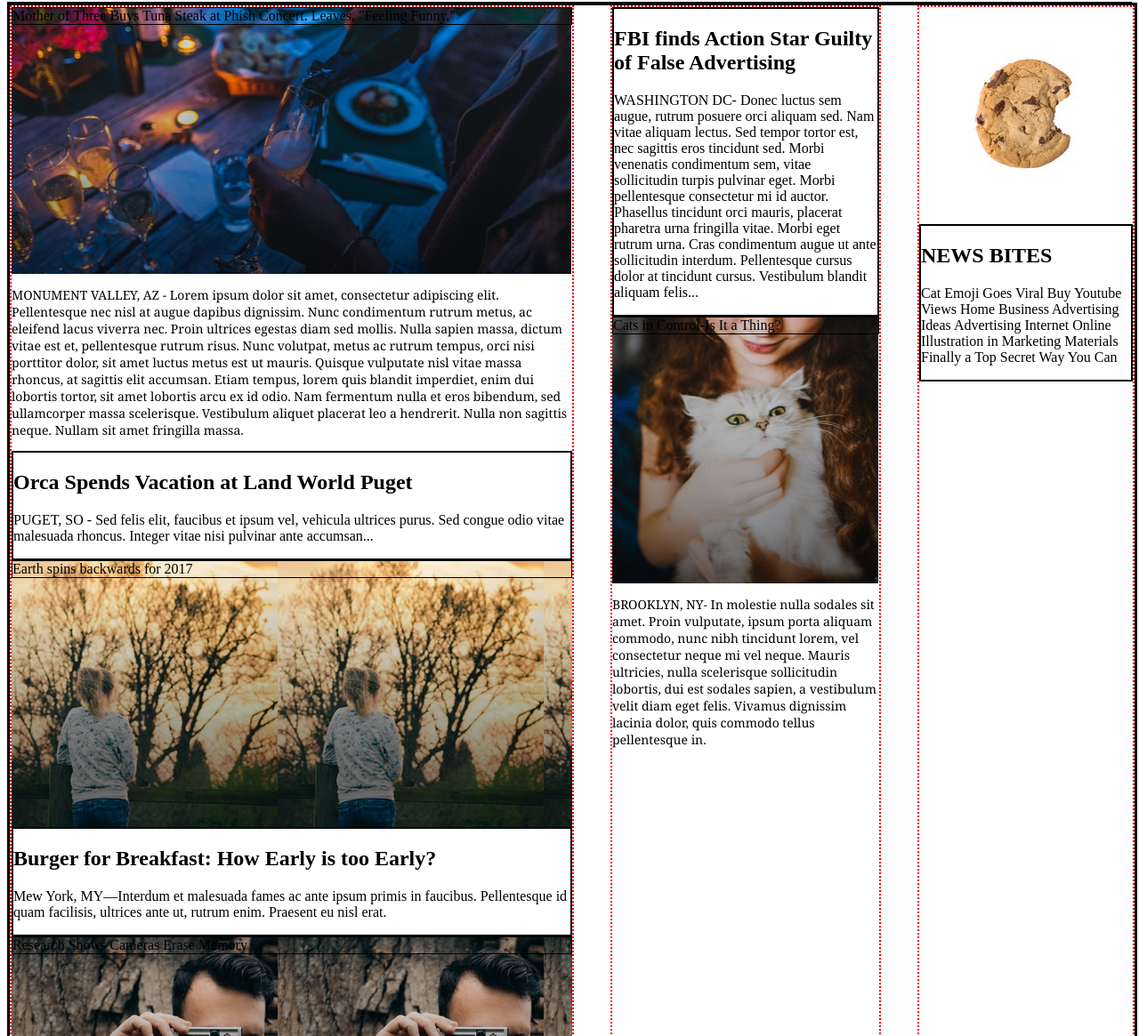
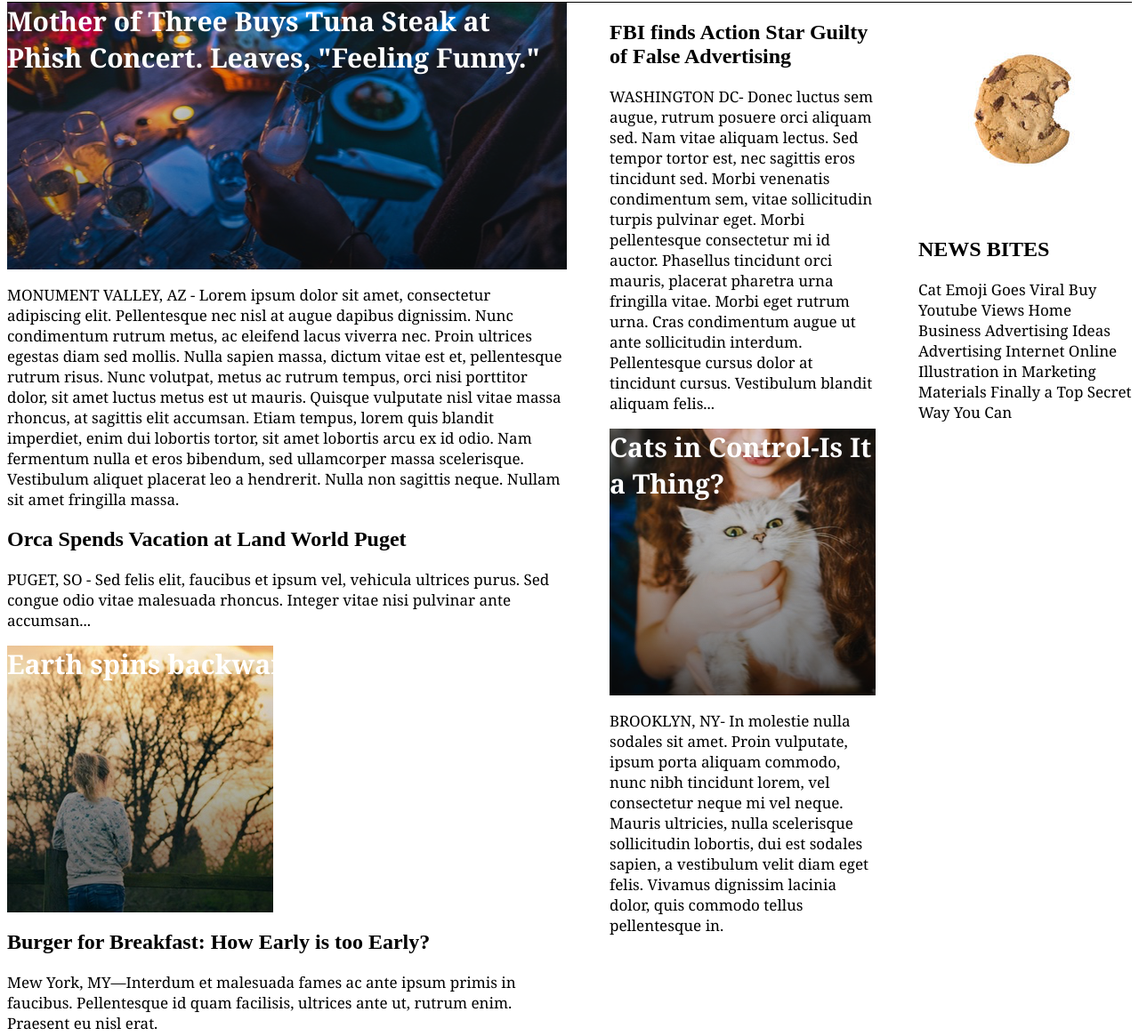
Before and after one commit to LPKaizen/mytimes, a plain HTML site: page index.html in a window 1280 px wide. Shown: the part 89-1254 px from the top of the page at 89% size. Drawn offline with Linux system fonts and the light colour scheme.

Commit message:
version 0.7.0, some more stuff added, borders removed

```diff
--- a/Resources/CSS/index.css
+++ b/Resources/CSS/index.css
@@ -13,7 +13,7 @@
     background-image: url("../images/img-story-3.png");
     width: auto;
     height: 300px;
-    background-repeat: repeat;
+    background-repeat: no-repeat;
 
 }
 
@@ -30,19 +30,19 @@
     width: auto;
     margin: auto;
     height: 300px;
-    background-repeat: repeat;
+    background-repeat: no-repeat;
+    word-wrap: break-word;
 }
 
-.smallheadline {
-border:1px black solid;
-color: black;
-width: auto;
-margin: auto;
+.smallheadline{
+    color: white;
+    width: auto;
+    margin: auto;
+    font-size: 30px;
+    font-family: georgia;
+    font-weight: bold;
 }
 
-.headlineformat {
-  border: 2px black solid;
-}
 
 .header {
 display: flex;
@@ -72,7 +72,7 @@ padding-right: 10px;
 
 .storyformat {
   font-family: Georgia;
-  font-size: 14px;
+  font-size: 17px;
   color: black;
 }
 
@@ -84,7 +84,6 @@ padding-right: 10px;
 .column {
   width: 100%;
   height: auto;
-  border-style: solid;
   display: inline-flex;
   justify-content: space-between;
 
@@ -92,22 +91,17 @@ padding-right: 10px;
 
 .large {
   max-width: 630px;
-  border: 2px red dotted;
   height: auto;
-
-
 }
 
 .medium {
   max-width: 300px;
-  border: 2px red dotted;
   height: auto;
 }
 
 
 .small {
  max-width: 240px;
- border: 2px red dotted;
  height: auto;
 }
 
--- a/index.html
+++ b/index.html
@@ -46,17 +46,17 @@
         <div class="storyformat">
           <p>MONUMENT VALLEY, AZ - Lorem ipsum dolor sit amet, consectetur adipiscing elit. Pellentesque nec nisl at augue dapibus dignissim. Nunc condimentum rutrum metus, ac eleifend lacus viverra nec. Proin ultrices egestas diam sed mollis. Nulla sapien massa, dictum vitae est et, pellentesque rutrum risus. Nunc volutpat, metus ac rutrum tempus, orci nisi porttitor dolor, sit amet luctus metus est ut mauris. Quisque vulputate nisl vitae massa rhoncus, at sagittis elit accumsan. Etiam tempus, lorem quis blandit imperdiet, enim dui lobortis tortor, sit amet lobortis arcu ex id odio. Nam fermentum nulla et eros bibendum, sed ullamcorper massa scelerisque. Vestibulum aliquet placerat leo a hendrerit. Nulla non sagittis neque. Nullam sit amet fringilla massa.<p>
         </div>
-        <div class="headlineformat">
+        <div>
           <h2>Orca Spends Vacation at Land World Puget</h2>
-          <p>PUGET, SO - Sed felis elit, faucibus et ipsum vel, vehicula ultrices purus. Sed congue odio vitae malesuada rhoncus. Integer vitae nisi pulvinar ante accumsan...<p>
+          <p class="storyformat">PUGET, SO - Sed felis elit, faucibus et ipsum vel, vehicula ultrices purus. Sed congue odio vitae malesuada rhoncus. Integer vitae nisi pulvinar ante accumsan...<p>
         </div>
 
         <div id="treeimage">
           <p class="smallheadline">Earth spins backwards for 2017</p>
         </div>
-        <div class="headlineformat">
+        <div>
           <h2>Burger for Breakfast: How Early is too Early?</h2>
-          <p>Mew York, MY—Interdum et malesuada fames ac ante ipsum primis in faucibus. Pellentesque id quam facilisis, ultrices ante ut, rutrum enim. Praesent eu nisl erat.<p>
+          <p class="storyformat">Mew York, MY—Interdum et malesuada fames ac ante ipsum primis in faucibus. Pellentesque id quam facilisis, ultrices ante ut, rutrum enim. Praesent eu nisl erat.<p>
         </div>
 
         <div id="cameraimage">
@@ -71,9 +71,9 @@
 
       <div class="medium">
 
-         <div class="headlineformat">
+         <div>
            <h2>FBI finds Action Star Guilty of False Advertising</h2>
-           <p>WASHINGTON DC- Donec luctus sem augue, rutrum posuere orci aliquam sed. Nam vitae aliquam lectus. Sed tempor tortor est, nec sagittis eros tincidunt sed. Morbi venenatis condimentum sem, vitae sollicitudin turpis pulvinar eget. Morbi pellentesque consectetur mi id auctor. Phasellus tincidunt orci mauris, placerat pharetra urna fringilla vitae. Morbi eget rutrum urna. Cras condimentum augue ut ante sollicitudin interdum. Pellentesque cursus dolor at tincidunt cursus. Vestibulum blandit aliquam felis...</p>
+           <p class="storyformat">WASHINGTON DC- Donec luctus sem augue, rutrum posuere orci aliquam sed. Nam vitae aliquam lectus. Sed tempor tortor est, nec sagittis eros tincidunt sed. Morbi venenatis condimentum sem, vitae sollicitudin turpis pulvinar eget. Morbi pellentesque consectetur mi id auctor. Phasellus tincidunt orci mauris, placerat pharetra urna fringilla vitae. Morbi eget rutrum urna. Cras condimentum augue ut ante sollicitudin interdum. Pellentesque cursus dolor at tincidunt cursus. Vestibulum blandit aliquam felis...</p>
         </div>
 
         <div id="catimage">
@@ -91,9 +91,9 @@
       <div class="small">
 
         <img src="./resources/images/img-news-bite.png">
-        <div class="headlineformat">
+        <div>
            <h2>NEWS BITES</h2>
-            <p>Cat Emoji Goes Viral Buy Youtube Views Home Business Advertising Ideas Advertising Internet Online Illustration in Marketing Materials Finally a Top Secret Way You Can</p>
+            <p class="storyformat">Cat Emoji Goes Viral Buy Youtube Views Home Business Advertising Ideas Advertising Internet Online Illustration in Marketing Materials Finally a Top Secret Way You Can</p>
         </div>
 
 
```
